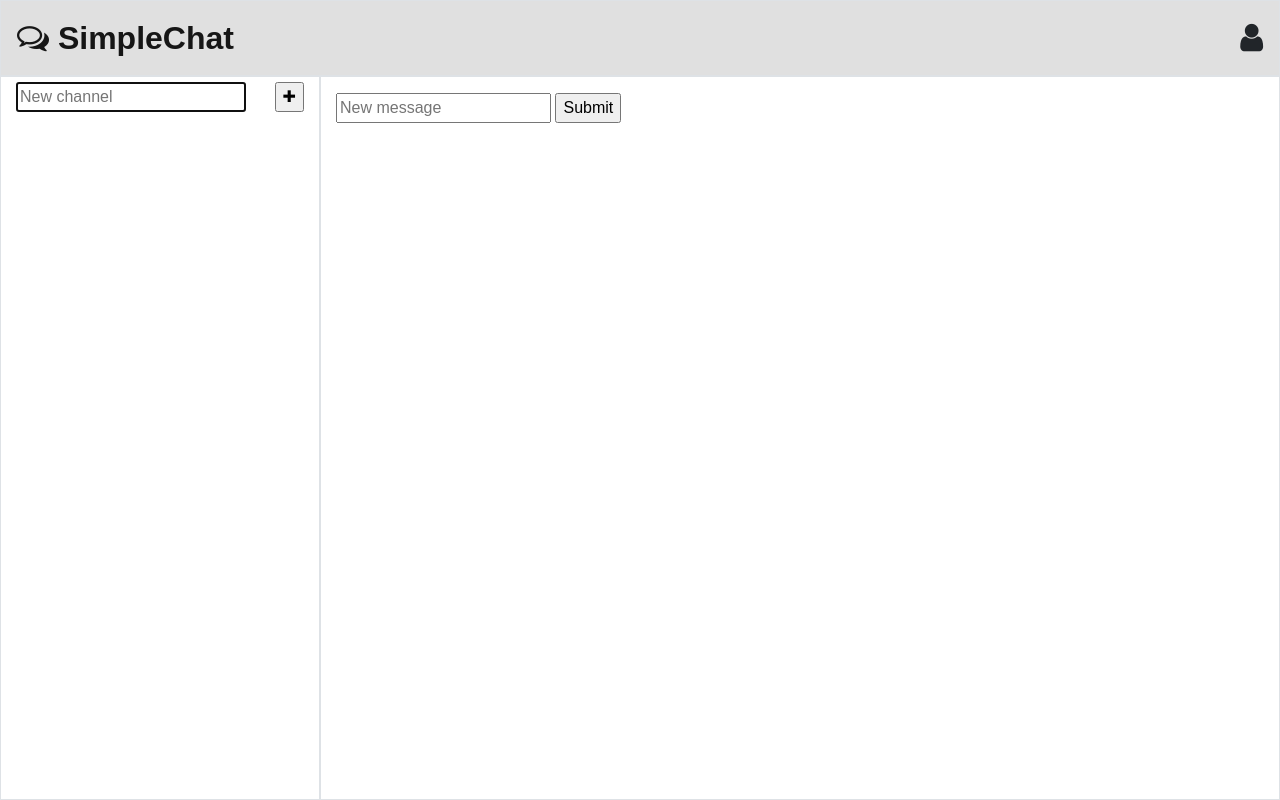
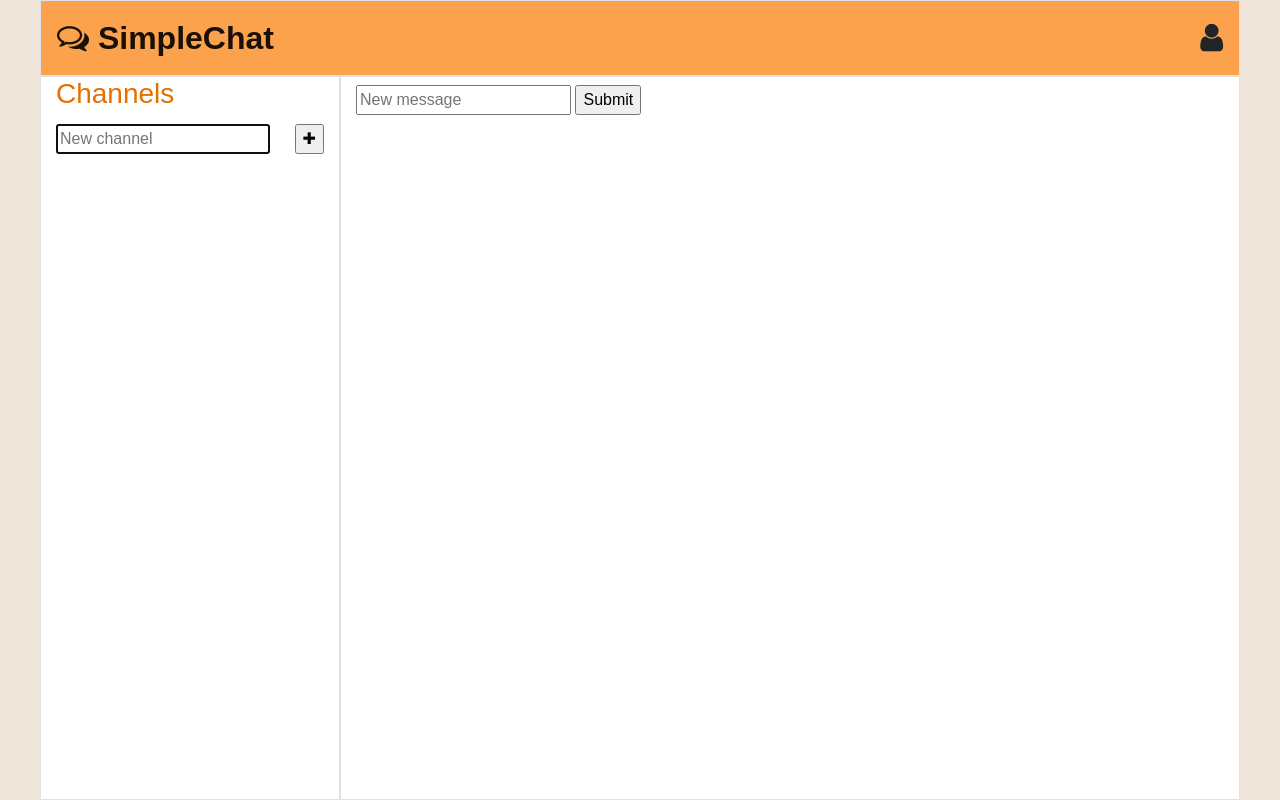
Before and after one commit to tonywh/cs50w-project2, a Flask app: page / in a window 1280 px wide. Run offline with Flask 2, Linux system fonts and the light colour scheme; some libraries are stand-ins or nearby versions.

Commit message:
pretty messages, limit max width, colour styling

```diff
--- a/static/index.css
+++ b/static/index.css
@@ -2,8 +2,14 @@
   font-family: Arial, Helvetica, sans-serif;
 }
 
+html {
+  background: #f0e5db;
+}
+
 html,body {
   height: 100%;
+  max-width: 1200px;
+  margin: auto;
 }
 
 .scrollable {
@@ -30,6 +36,10 @@ html,body {
 
 #channel-list {
   padding: 0;
+}
+
+#channels-heading, #message-heading {
+  color: #e66f00;
 }
 
 .channel {
@@ -67,17 +77,21 @@ html,body {
 
 .message {
   background-color: #f0f0f0;
-  padding: 20px;
+  padding: 10px;
+  padding-top: 5px;
+  padding-bottom: 5px;
   margin-bottom: 10px;
 }
 
 .message-name {
-  font-size: 1.2em;
+  font-size: 0.8em;
+  color: #808080;
 }
 
 .message-time {
-  font-size: 08.em;
-  color: #404040
+  font-size: 0.8em;
+  float: right;
+  color: #808080;
 }
 
 .message-text {
--- a/static/navbar.css
+++ b/static/navbar.css
@@ -8,7 +8,7 @@
 }
 
 .navbar-custom {
-  background: #e0e0e0;
+  background: #fda24c;
 }
 
 .icon-size {
--- a/templates/index.html
+++ b/templates/index.html
@@ -31,15 +31,9 @@
     <script id="message" type="text/x-handlebars-template">
       {% raw -%}
       <div class="message">
-        <span class="message-name">
-            {{ name }}
-        </span>
-        <span class="message-time">
-            {{ time }}
-        </span><br>
-        <span class="message-text">
-            {{ text }}
-        </span>
+        <span class="message-name">{{ name }}</span>
+        <span class="message-time">{{ time }}</span><br>
+        <span class="message-text">{{ text }}</span>
       </div>
       {%- endraw %}
     </script>
@@ -58,17 +52,18 @@
       </div>
       <div class="row flex-fill mainview">
         <div id="channels" class="col-lg-3 col-md-6 col-sm-12 border mh-100 scrollable">
+          <h3 id="channels-heading">Channels</h3>
           <form id="submit-channel">
             <input class="text" name="channelname" autocomplete="off" autofocus placeholder="New channel" type="text">
             <input class="submit" type="submit" value="&#x271A;">
           </form>
-          <ul id="channel-list">
-          </ul>
+          <div id="channel-list">
+          </div>
         </div>
         <div id="messages" class="col-lg-9 col-md-6 col-sm-12 border mh-100 scrollable">
-          <h2 id="message-heading"></h2>
-          <ul id="message-list">
-          </ul>
+          <h3 id="message-heading"></h3>
+          <div id="message-list">
+          </div>
           <form id="submit-message">
             <input class="text" autocomplete="off" autofocus placeholder="New message" type="text">
             <input class="submit" type="submit">
```
Also changed, not shown: static/index.js (+19 -12 lines).
